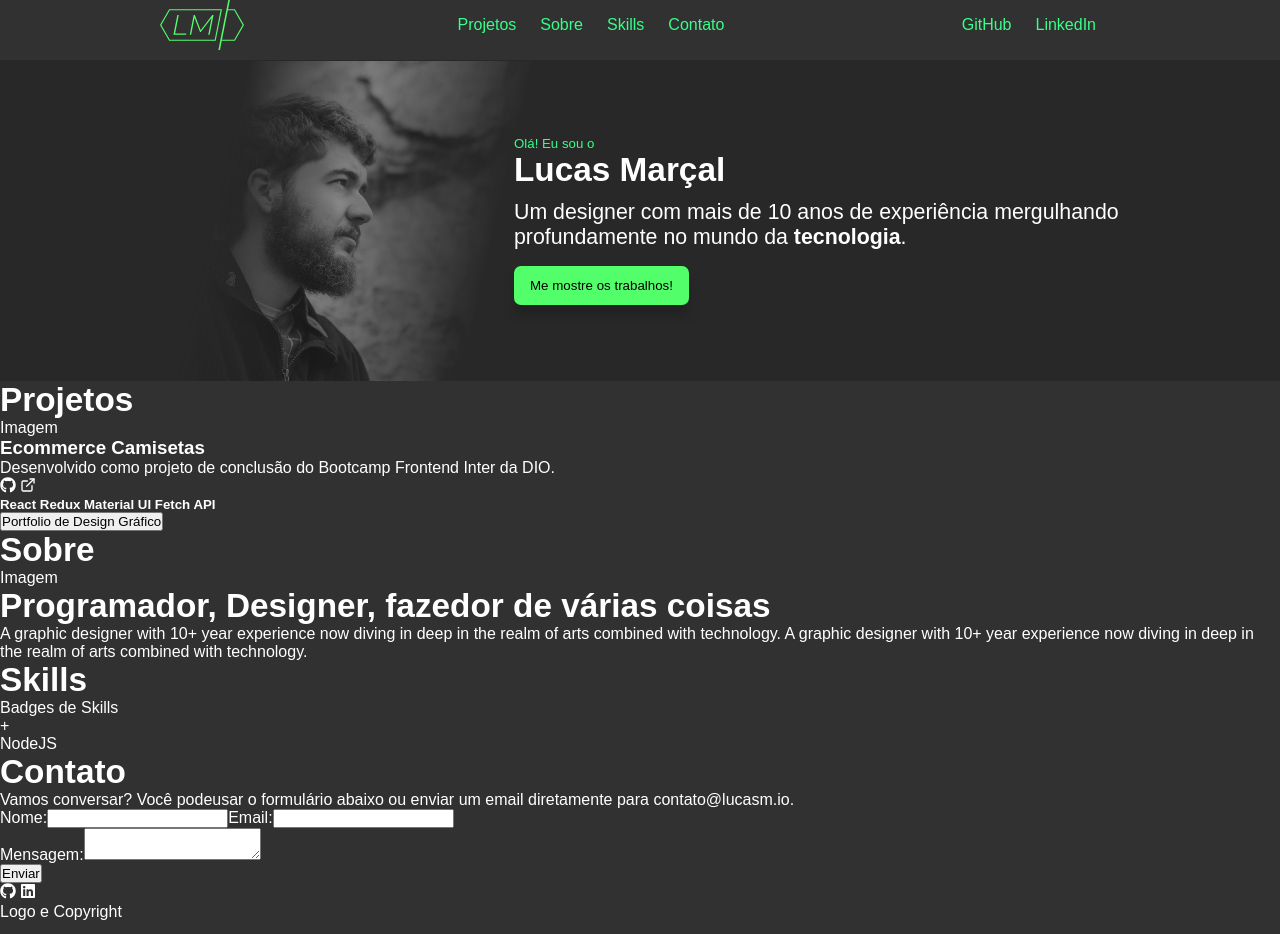
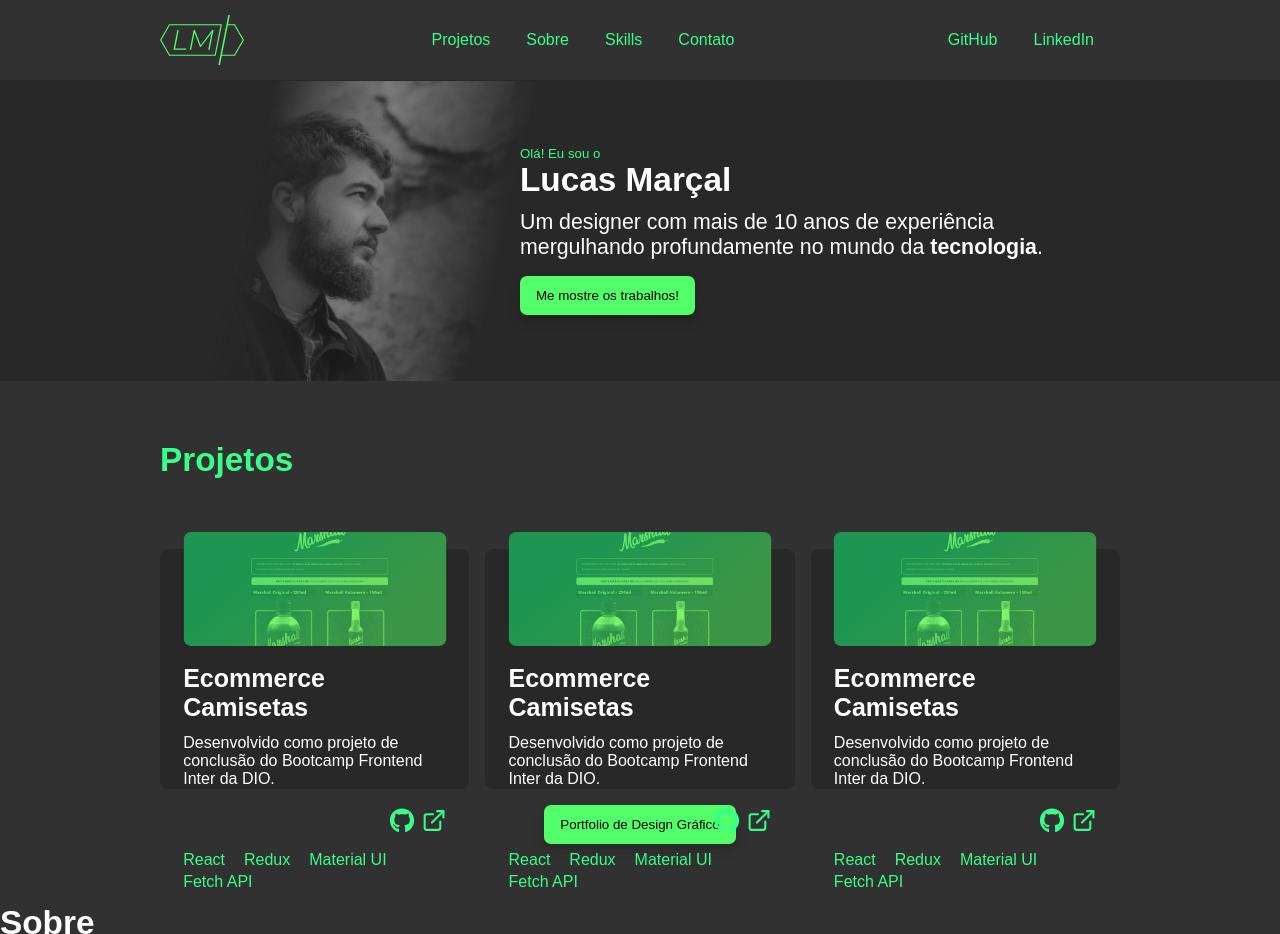
Before and after one commit to lucas-marcal/Portfolio, a Gatsby site: page / in a window 1280 px wide. Shown: the top 934 px of the page. Built offline with nearby package versions, Linux system fonts and the light colour scheme; Gatsby itself is replaced by a stand-in of ours.

Commit message:
'Projetos' section basic styling.

```diff
--- /dev/null
+++ b/src/components/Card.js
@@ -0,0 +1,37 @@
+import React from "react";
+import { FaGithub, FaLinkedin } from "react-icons/fa";
+import { FiExternalLink } from "react-icons/fi";
+import { StyledCard } from "./styles/Card.styled";
+import { ProjectMarshallImg } from "./ProjectMarshallImg";
+
+const Card = () => {
+    return (
+        <StyledCard>
+            <div className="cardContentWrapper">
+                <div>
+                    <ProjectMarshallImg />
+                </div>
+                <div>
+                    <h3>Ecommerce Camisetas</h3>
+                    <p>
+                        Desenvolvido como projeto de conclusão do Bootcamp
+                        Frontend Inter da DIO.
+                    </p>
+                </div>
+                <div className="cardFooter">
+                    <div className="divIcons">
+                        <FaGithub /> <FiExternalLink />
+                    </div>
+                    <div className="projectsTags">
+                        <h5>React</h5>
+                        <h5>Redux</h5>
+                        <h5>Material UI</h5>
+                        <h5>Fetch API</h5>
+                    </div>
+                </div>
+            </div>
+        </StyledCard>
+    );
+};
+
+export default Card;
--- a/src/components/ProfilePic.js
+++ b/src/components/ProfilePic.js
@@ -5,10 +5,9 @@ export function ProfilePic() {
     return (
         <StaticImage
             src="../images/profilebg.png"
-            alt="Lucas Marçal profile picture"
+            alt=""
             placeholder="blurred"
             layout="constrained"
-            transformOptions={{ greyscale: true }}
         />
     );
 }
--- /dev/null
+++ b/src/components/ProjectMarshallImg.js
@@ -0,0 +1,14 @@
+import React from "react";
+import { StaticImage } from "gatsby-plugin-image";
+
+export function ProjectMarshallImg() {
+    return (
+        <StaticImage
+            src="../images/projectMarshall.png"
+            alt="Marshall Project Screenshot"
+            placeholder="blurred"
+            imgStyle={{ borderRadius: "8px" }}
+            style={{ marginBottom: "18px" }}
+        />
+    );
+}
--- /dev/null
+++ b/src/components/Projects.js
@@ -0,0 +1,26 @@
+import React from "react";
+import { Container } from "../components/styles/Container.styled";
+import { StyledProjectsSection } from "./styles/Projects.styled";
+import Card from "./Card";
+
+const Projects = () => {
+    return (
+        <StyledProjectsSection>
+            <Container className="projectsWrapper">
+                <h1>Projetos</h1>
+                <div className="cardsWrapper">
+                    <Card />
+                    <Card />
+                    <Card />
+                </div>
+                <div className="projectsBtnWrapper">
+                    <button className="primary-btn projects-btn">
+                        Portfolio de Design Gráfico
+                    </button>
+                </div>
+            </Container>
+        </StyledProjectsSection>
+    );
+};
+
+export default Projects;
--- /dev/null
+++ b/src/components/styles/Card.styled.js
@@ -0,0 +1,58 @@
+import styled from "styled-components";
+
+export const StyledCard = styled.div`
+    background-color: ${({ theme }) => theme.colors.darkerbg};
+    padding-top: 30px;
+    border-radius: 6pt;
+    position: relative;
+    height: 30vh;
+
+    .cardContentWrapper {
+        position: absolute;
+        left: 50%;
+        top: -7%;
+        transform: translate(-50%, -0%);
+        height: 102%;
+        width: 85%;
+        display: flex;
+        flex-direction: column;
+        justify-content: space-between;
+    }
+
+    h3 {
+        font-size: 25px;
+        margin-bottom: 12px;
+    }
+
+    p {
+        margin-bottom: 20px;
+        flex: 4;
+    }
+
+    .cardFooter {
+        display: flex;
+        flex-direction: column;
+        justify-content: flex-end;
+    }
+
+    .divIcons {
+        font-size: 25px;
+        text-align: right;
+        margin-bottom: 12px;
+        color: ${({ theme }) => theme.colors.primary};
+    }
+
+    .projectsTags {
+        display: flex;
+        flex-wrap: wrap;
+    }
+
+    h5 {
+        font-size: 16px;
+        font-weight: 200;
+        margin-right: 19px;
+        margin-bottom: 4px;
+        color: ${({ theme }) => theme.colors.primary};
+        justify-self: flex-end;
+    }
+`;
--- a/src/components/styles/Featured.styled.js
+++ b/src/components/styles/Featured.styled.js
@@ -25,6 +25,7 @@ export const StyledFeatured = styled.section`
         position: relative;
         display: grid;
         grid-template-columns: 2fr 3fr;
+        padding: 0 50px;
     }
 
     .profilepic {
@@ -35,8 +36,10 @@ export const StyledFeatured = styled.section`
         margin-left: -30px;
         z-index: 10;
         align-self: center;
+        padding: 60px 0;
     }
 
     .bgimg {
+        height: 100%;
     }
 `;
--- a/src/components/styles/Global.js
+++ b/src/components/styles/Global.js
@@ -26,12 +26,13 @@ const GlobalStyles = createGlobalStyle`
         border: none;
         font-family: 'Montserrat', sans-serif;
         font-weight: 500;
-        box-shadow: 0px 10px 8px #222;
+        box-shadow: 0px 6px 8px #222;
         cursor: pointer;
-        transition: transform 0.3s;
+        transition: 0.3s;
 
         &:hover {
             transform: scale(0.98);
+            box-shadow: 0px 9px 7px #222;
         }
     }
 `;
--- a/src/components/styles/Navbar.styled.js
+++ b/src/components/styles/Navbar.styled.js
@@ -2,12 +2,12 @@ import styled from "styled-components";
 
 export const StyledNavbarHeader = styled.header`
     background-color: ${({ theme }) => theme.colors.darkbg};
-    height: 60px;
 
     .headerWrapper {
         display: flex;
         justify-content: space-between;
         align-items: center;
+        height: 80px;
     }
 
     ul {
@@ -16,12 +16,23 @@ export const StyledNavbarHeader = styled.header`
     }
 
     li {
-        margin-right: 1.5rem;
+        margin-right: 1rem;
+        height: 100%;
+        transition: transform 0.2s;
+
+        &:hover {
+            transform: translate(0px, 1px);
+        }
     }
 
     a {
         text-decoration: none;
         color: ${({ theme }) => theme.colors.primary};
+        padding: 10px;
+        transition: color 0.2s;
+        &:hover {
+            color: #229d53;
+        }
     }
 
     .secondaryNav {
--- /dev/null
+++ b/src/components/styles/Projects.styled.js
@@ -0,0 +1,28 @@
+import styled from "styled-components";
+
+export const StyledProjectsSection = styled.section`
+    .projectsWrapper {
+        padding: 60px 20px;
+    }
+
+    .cardsWrapper {
+        display: grid;
+        grid-template-columns: 1fr 1fr 1fr;
+        gap: 1rem;
+    }
+
+    .projectsBtnWrapper {
+        display: flex;
+        justify-content: center;
+        margin-top: 1rem;
+    }
+
+    .projects-btn {
+        box-shadow: 0px 6px 8px #2a2a2a;
+    }
+
+    h1 {
+        color: ${({ theme }) => theme.colors.primary};
+        margin-bottom: 70px;
+    }
+`;
--- a/src/pages/index.js
+++ b/src/pages/index.js
@@ -1,11 +1,10 @@
 import * as React from "react";
 import { FaGithub, FaLinkedin } from "react-icons/fa";
-import { FiExternalLink } from "react-icons/fi";
-import { Container } from "../components/styles/Container.styled";
 import { Navbar } from "../components/Navbar";
 import { ThemeProvider } from "styled-components";
 import GlobalStyles from "../components/styles/Global";
 import Featured from "../components/Featured";
+import Projects from "../components/Projects";
 
 const theme = {
     colors: {
@@ -25,26 +24,7 @@ const IndexPage = () => {
                 <GlobalStyles />
                 <Navbar />
                 <Featured />
-                <section>
-                    <h1>Projetos</h1>
-                    <div>
-                        <div>Imagem</div>
-                        <div>
-                            <h3>Ecommerce Camisetas</h3>
-                            <p>
-                                Desenvolvido como projeto de conclusão do
-                                Bootcamp Frontend Inter da DIO.
-                            </p>
-                        </div>
-                        <div>
-                            <FaGithub /> <FiExternalLink />
-                        </div>
-                        <div>
-                            <h5>React Redux Material UI Fetch API</h5>
-                        </div>
-                    </div>
-                    <button>Portfolio de Design Gráfico</button>
-                </section>
+                <Projects />
                 <section>
                     <h1>Sobre</h1>
                     <div>Imagem</div>
```
Also changed, not shown: src/images/projectMarshall.png (added).
